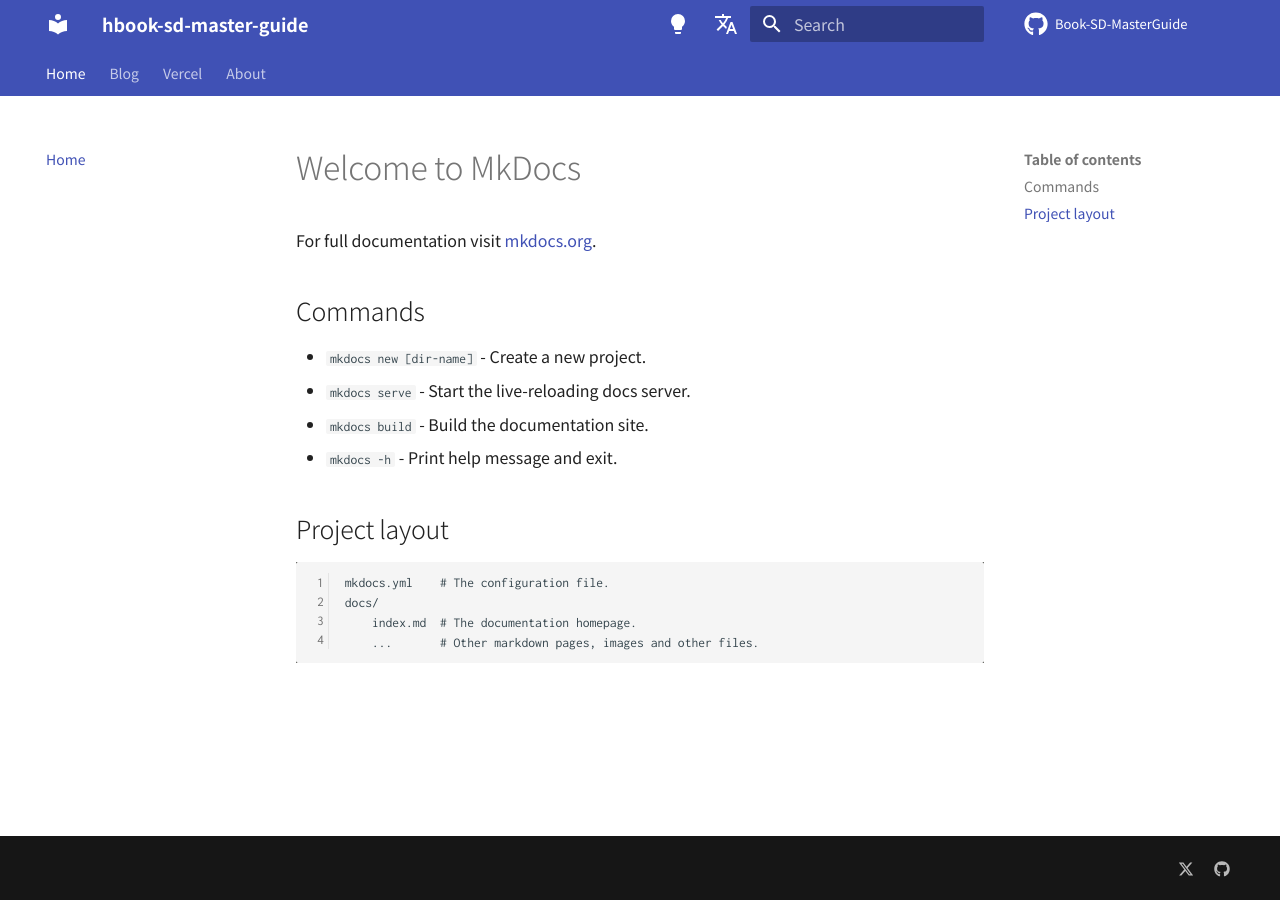
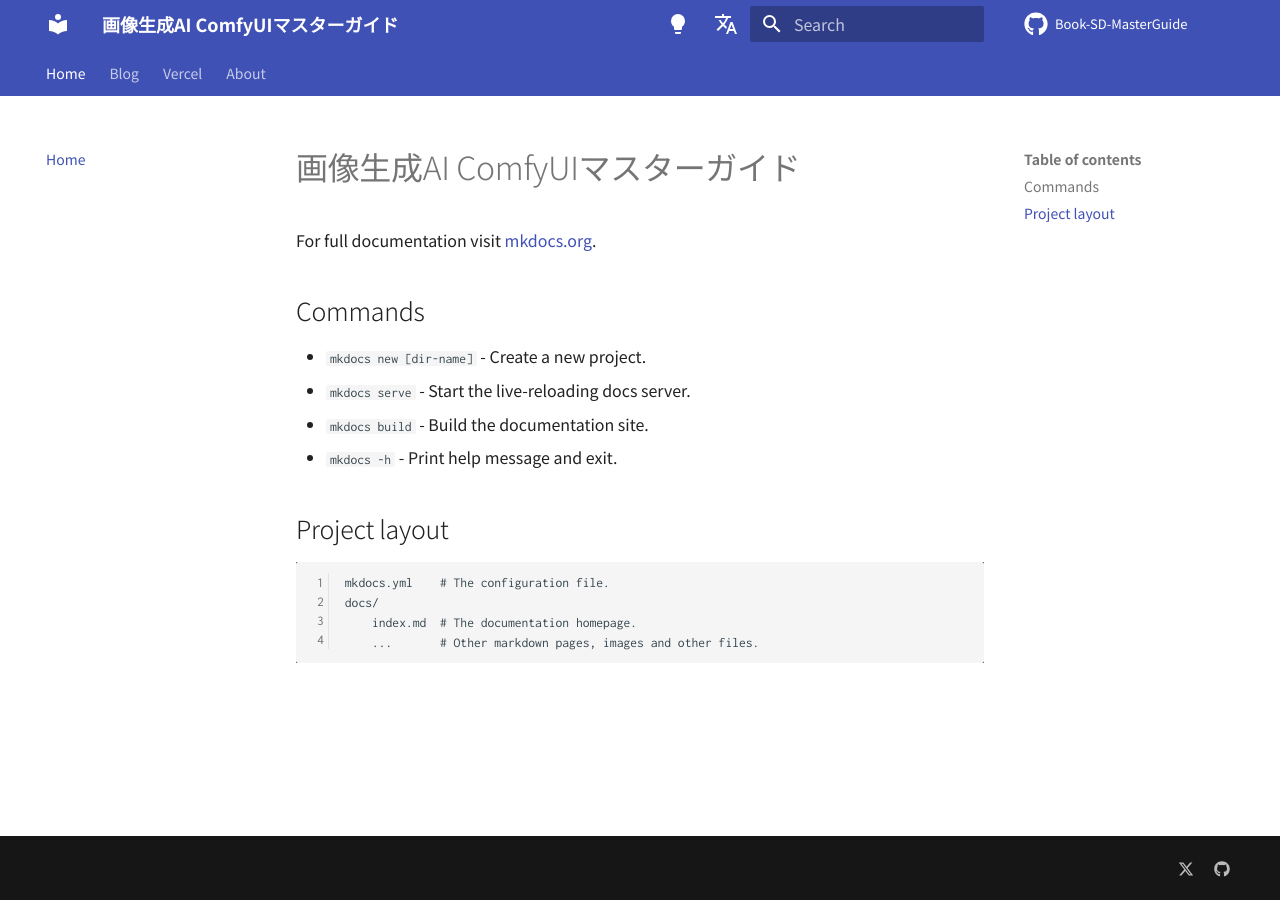
Before and after one commit to aicuai/Book-SD-MasterGuide, an MkDocs documentation site: the page built from docs/index.md, in a window 1280 px wide. Built offline with MkDocs 1.6.1 and Material for MkDocs 9.7.7, drawn with Linux system fonts in a browser that asks for light colours; nearby versions of some CDN libraries; comment, search, counter and statistics services are not loaded.

Commit message:
画像生成AI ComfyUIマスターガイド

```diff
--- a/docs/index.md
+++ b/docs/index.md
@@ -1,4 +1,4 @@
-# Welcome to MkDocs
+# 画像生成AI ComfyUIマスターガイド
 
 For full documentation visit [mkdocs.org](https://www.mkdocs.org).
 
--- a/mkdocs.yml
+++ b/mkdocs.yml
@@ -1,5 +1,4 @@
 site_name: 画像生成AI ComfyUIマスターガイド
-site_name: hbook-sd-master-guide
 site_url: https://book-comfyui.aicu.ai
 site_description: 書籍「画像生成AI ComfyUIマスターガイド」の公式サイトです。
 site_author: Akihiko Shirai
```
